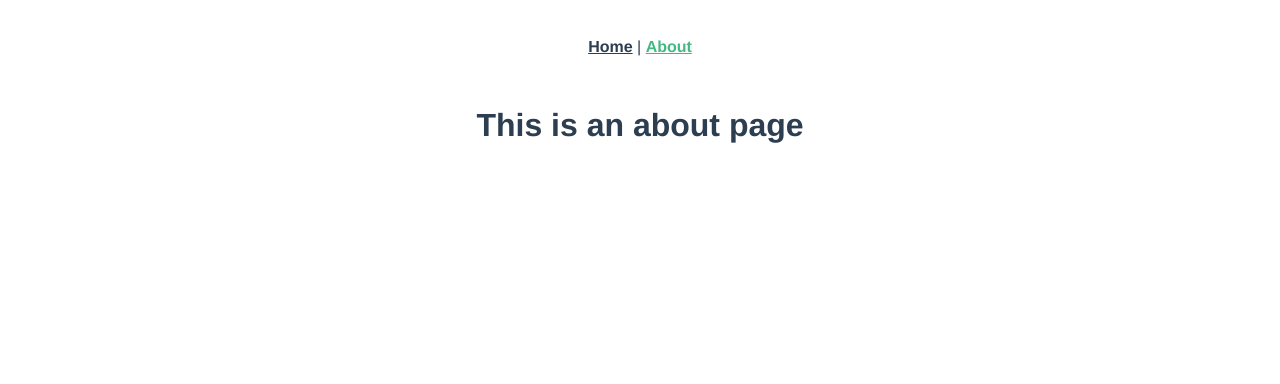
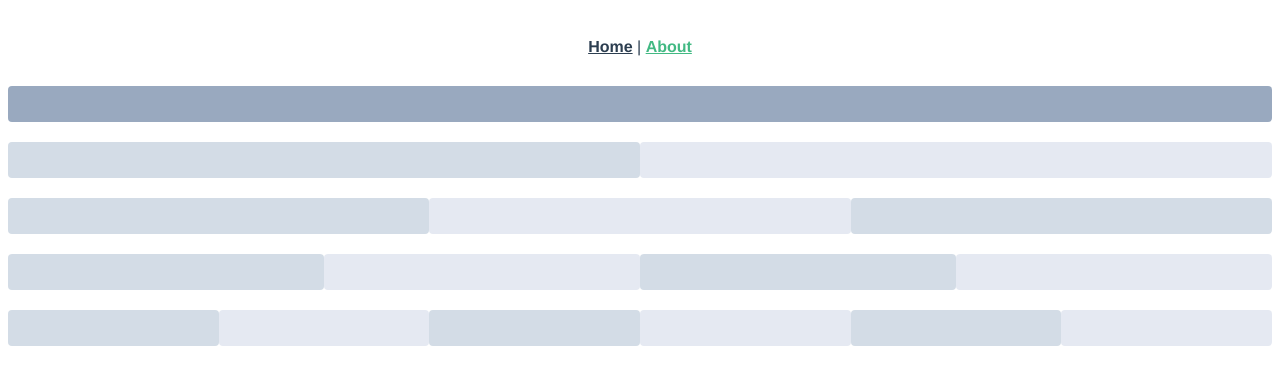
Before and after one commit to 1009902533/vue_shop, a Vue app: page /#/about in a window 1280 px wide. Shown: the top 384 px of the page. Built offline with nearby package versions, Linux system fonts and the light colour scheme.

Commit message:
first commit

```diff
--- a/babel.config.js
+++ b/babel.config.js
@@ -1,5 +1,14 @@
 module.exports = {
   presets: [
     '@vue/cli-plugin-babel/preset'
+  ],
+  plugins: [
+    [
+      "component",
+      {
+        "libraryName": "element-ui",
+        "styleLibraryName": "theme-chalk"
+      }
+    ]
   ]
 }
--- a/package.json
+++ b/package.json
@@ -9,6 +9,7 @@
   },
   "dependencies": {
     "core-js": "^3.6.4",
+    "element-ui": "^2.13.0",
     "vue": "^2.6.11",
     "vue-router": "^3.1.5",
     "vuex": "^3.1.2"
@@ -21,6 +22,7 @@
     "@vue/cli-service": "~4.2.0",
     "@vue/eslint-config-standard": "^5.1.0",
     "babel-eslint": "^10.0.3",
+    "babel-plugin-component": "^1.1.1",
     "eslint": "^6.7.2",
     "eslint-plugin-import": "^2.20.1",
     "eslint-plugin-node": "^11.0.0",
--- a/src/main.js
+++ b/src/main.js
@@ -2,6 +2,7 @@ import Vue from 'vue'
 import App from './App.vue'
 import router from './router'
 import store from './store'
+import './plugins/element'
 
 Vue.config.productionTip = false
 
--- /dev/null
+++ b/src/plugins/element.js
@@ -0,0 +1,4 @@
+import Vue from 'vue'
+import { Row, Col } from 'element-ui'
+Vue.use(Row)
+Vue.use(Col)
--- a/src/views/About.vue
+++ b/src/views/About.vue
@@ -1,5 +1,91 @@
 <template>
-  <div class="about">
-    <h1>This is an about page</h1>
+  <div>
+    <el-row>
+      <el-col :span="24">
+        <div class="grid-content bg-purple-dark"></div>
+      </el-col>
+    </el-row>
+    <el-row>
+      <el-col :span="12">
+        <div class="grid-content bg-purple"></div>
+      </el-col>
+      <el-col :span="12">
+        <div class="grid-content bg-purple-light"></div>
+      </el-col>
+    </el-row>
+    <el-row>
+      <el-col :span="8">
+        <div class="grid-content bg-purple"></div>
+      </el-col>
+      <el-col :span="8">
+        <div class="grid-content bg-purple-light"></div>
+      </el-col>
+      <el-col :span="8">
+        <div class="grid-content bg-purple"></div>
+      </el-col>
+    </el-row>
+    <el-row>
+      <el-col :span="6">
+        <div class="grid-content bg-purple"></div>
+      </el-col>
+      <el-col :span="6">
+        <div class="grid-content bg-purple-light"></div>
+      </el-col>
+      <el-col :span="6">
+        <div class="grid-content bg-purple"></div>
+      </el-col>
+      <el-col :span="6">
+        <div class="grid-content bg-purple-light"></div>
+      </el-col>
+    </el-row>
+    <el-row>
+      <el-col :span="4">
+        <div class="grid-content bg-purple"></div>
+      </el-col>
+      <el-col :span="4">
+        <div class="grid-content bg-purple-light"></div>
+      </el-col>
+      <el-col :span="4">
+        <div class="grid-content bg-purple"></div>
+      </el-col>
+      <el-col :span="4">
+        <div class="grid-content bg-purple-light"></div>
+      </el-col>
+      <el-col :span="4">
+        <div class="grid-content bg-purple"></div>
+      </el-col>
+      <el-col :span="4">
+        <div class="grid-content bg-purple-light"></div>
+      </el-col>
+    </el-row>
   </div>
 </template>
+
+<style scope>
+.el-row {
+  margin-bottom: 20px;
+}
+.el-row:last-child {
+  margin-bottom: 0;
+}
+.el-col {
+  border-radius: 4px;
+}
+.bg-purple-dark {
+  background: #99a9bf;
+}
+.bg-purple {
+  background: #d3dce6;
+}
+.bg-purple-light {
+  background: #e5e9f2;
+}
+.grid-content {
+  border-radius: 4px;
+  min-height: 36px;
+}
+.row-bg {
+  padding: 10px 0;
+  background-color: #f9fafc;
+}
+</style>
--- /dev/null
+++ b/vue.config.js
@@ -0,0 +1,6 @@
+module.exports = {
+    devServer: {
+      port: 8888,
+      open: true
+    }
+}
```
Also changed, not shown: 1 other file (tests, documents, lock files or other folders).
